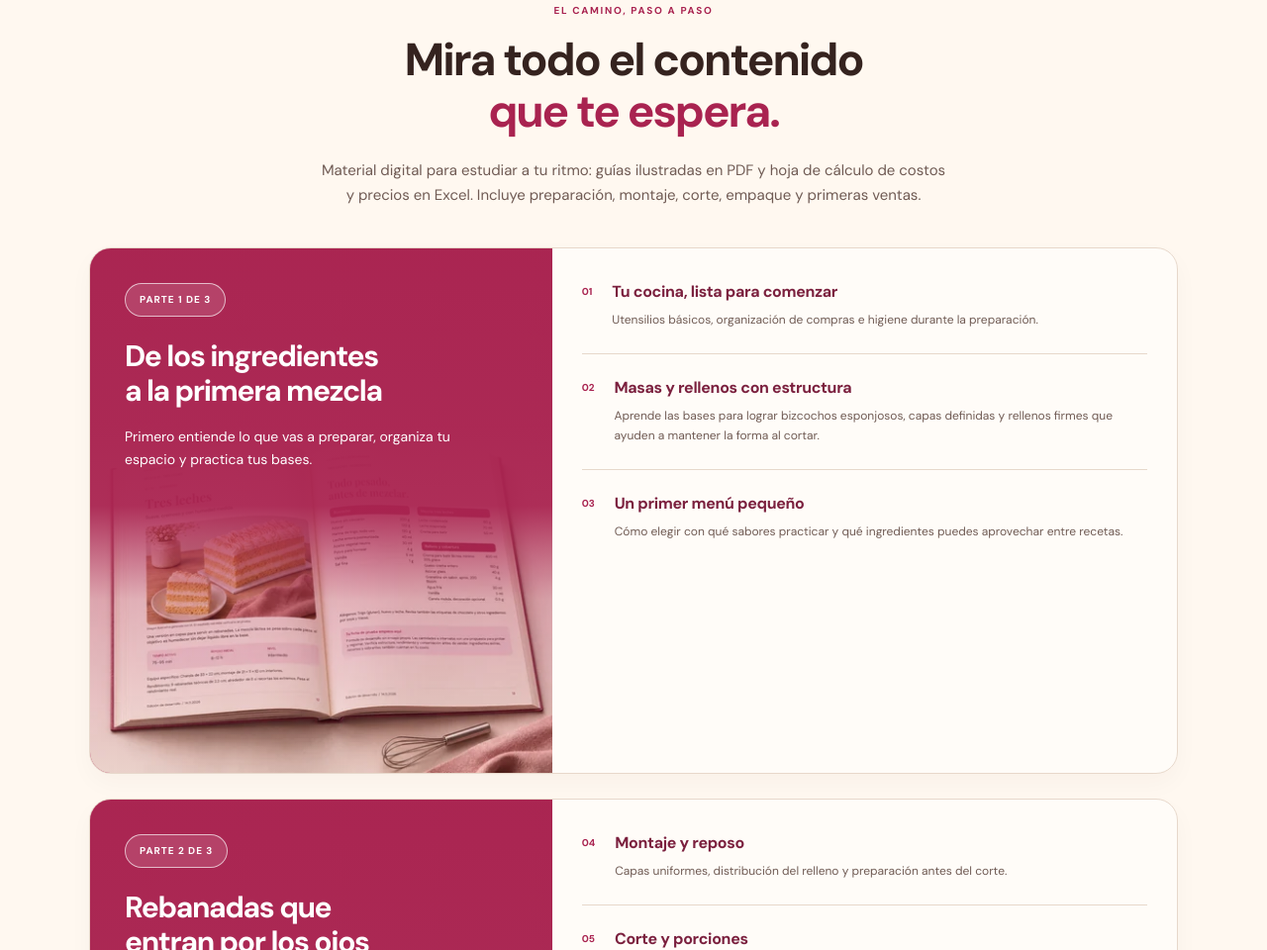
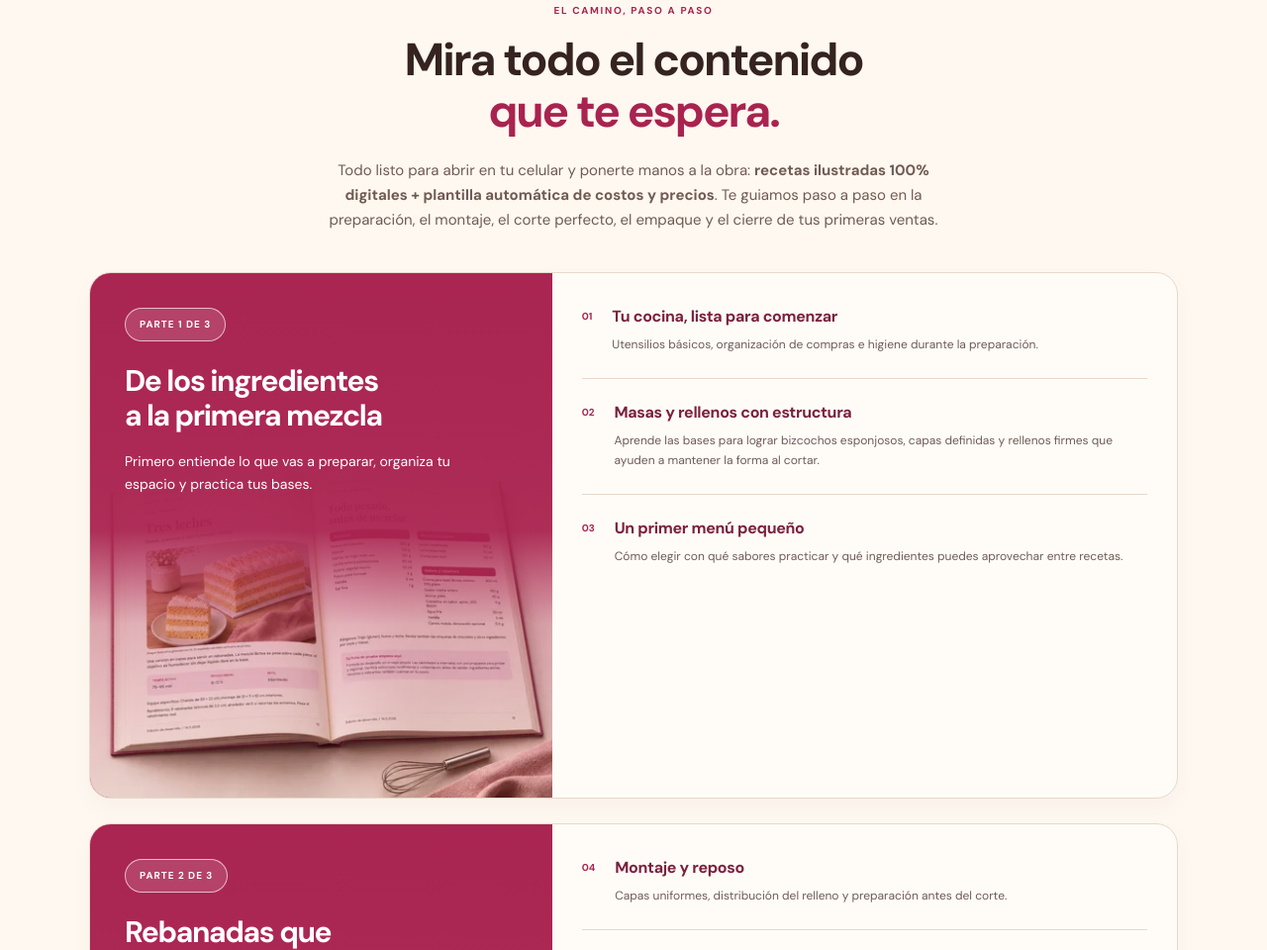
Before and after one commit to felipergcmkt-design/lareinadelasrebanadas, a plain HTML site: page index.html in a window 1280 px wide. Shown: the part 1638-2598 px from the top of the page at 99% size. Drawn offline with nearby package versions, Linux system fonts and the light colour scheme.

Commit message:
Refresh the course contents introduction

```diff
--- a/index.html
+++ b/index.html
@@ -70,7 +70,7 @@ src="https://www.facebook.com/tr?id=1857339102353545&amp;ev=PageView&amp;noscrip
   </div>
 </section>
 <section class="sales-section" id="contenido"><div class="sales-wrap">
-<div class="sales-heading"><span class="eyebrow">EL CAMINO, PASO A PASO</span><h2>Mira todo el contenido<br><em>que te espera.</em></h2><p>Material digital para estudiar a tu ritmo: guías ilustradas en PDF y hoja de cálculo de costos y precios en Excel. Incluye preparación, montaje, corte, empaque y primeras ventas.</p></div>
+<div class="sales-heading"><span class="eyebrow">EL CAMINO, PASO A PASO</span><h2>Mira todo el contenido<br><em>que te espera.</em></h2><p>Todo listo para abrir en tu celular y ponerte manos a la obra: <strong>recetas ilustradas 100% digitales + plantilla automática de costos y precios</strong>. Te guiamos paso a paso en la preparación, el montaje, el corte perfecto, el empaque y el cierre de tus primeras ventas.</p></div>
 <div class="curriculum-card"><div class="curriculum-intro curriculum-intro-illustrated"><img class="curriculum-book" src="/assets/modulo-01-recetas-libro.webp" srcset="/assets/modulo-01-recetas-libro-480.webp 480w, /assets/modulo-01-recetas-libro.webp 960w" sizes="(max-width: 760px) calc(100vw - 44px), (max-width: 1164px) 43vw, 470px" width="960" height="1200" alt="" loading="lazy" decoding="async"><div class="curriculum-intro-copy"><span class="sales-pill">PARTE 1 DE 3</span><h3>De los ingredientes<br> a la primera mezcla</h3><p>Primero entiende lo que vas a preparar, organiza tu espacio y practica tus bases.</p></div></div><div class="curriculum-items"><article><span>01</span><div><h4>Tu cocina, lista para comenzar</h4><p>Utensilios básicos, organización de compras e higiene durante la preparación.</p></div></article><article><span>02</span><div><h4>Masas y rellenos con estructura</h4><p>Aprende las bases para lograr bizcochos esponjosos, capas definidas y rellenos firmes que ayuden a mantener la forma al cortar.</p></div></article><article><span>03</span><div><h4>Un primer menú pequeño</h4><p>Cómo elegir con qué sabores practicar y qué ingredientes puedes aprovechar entre recetas.</p></div></article></div></div>
 <div class="curriculum-card"><div class="curriculum-intro curriculum-intro-illustrated"><img class="curriculum-book" src="/assets/modulo-02-montaje-libro.webp" srcset="/assets/modulo-02-montaje-libro-480.webp 480w, /assets/modulo-02-montaje-libro.webp 960w" sizes="(max-width: 760px) calc(100vw - 44px), (max-width: 1164px) 43vw, 470px" width="960" height="1200" alt="" loading="lazy" decoding="async"><div class="curriculum-intro-copy"><span class="sales-pill">PARTE 2 DE 3</span><h3>Rebanadas que<br> entran por los ojos</h3><p>Aprende a pasar de un pastel armado a porciones que puedas presentar con cuidado.</p></div></div><div class="curriculum-items"><article><span>04</span><div><h4>Montaje y reposo</h4><p>Capas uniformes, distribución del relleno y preparación antes del corte.</p></div></article><article><span>05</span><div><h4>Corte y porciones</h4><p>Técnicas de corte limpio, medidas y rendimiento por pastel para servir porciones más uniformes y calcular con claridad si cada una deja ganancia.</p></div></article><article><span>06</span><div><h4>Empaque y conservación</h4><p>Presentación individual, cuidados de refrigeración y organización del transporte.</p></div></article></div></div>
 <div class="curriculum-card"><div class="curriculum-intro curriculum-intro-illustrated"><img class="curriculum-book" src="/assets/modulo-03-ventas-libro.webp" srcset="/assets/modulo-03-ventas-libro-480.webp 480w, /assets/modulo-03-ventas-libro.webp 960w" sizes="(max-width: 760px) calc(100vw - 44px), (max-width: 1164px) 43vw, 470px" width="960" height="1200" alt="" loading="lazy" decoding="async"><div class="curriculum-intro-copy"><span class="sales-pill">PARTE 3 DE 3</span><h3>Del primer menú<br> a la primera oferta</h3><p>Los números y la presentación también forman parte de comenzar tu negocio.</p></div></div><div class="curriculum-items"><article><span>07</span><div><h4>Costos y precios claros</h4><p>Ingredientes, empaque, tiempo, gastos y merma: qué considerar al calcular.</p></div></article><article><span>08</span><div><h4>Un catálogo sencillo</h4><p>Cómo tomar fotos apetitosas con tu celular y preparar un catálogo sencillo para compartir por WhatsApp e Instagram.</p></div></article><article><span>09</span><div><h4>Tus primeras ventas</h4><p>Ideas para ofrecer por encargo, atender pedidos y organizar una venta desde casa, con vecinos o en bazares locales.</p></div></article></div></div>
```
